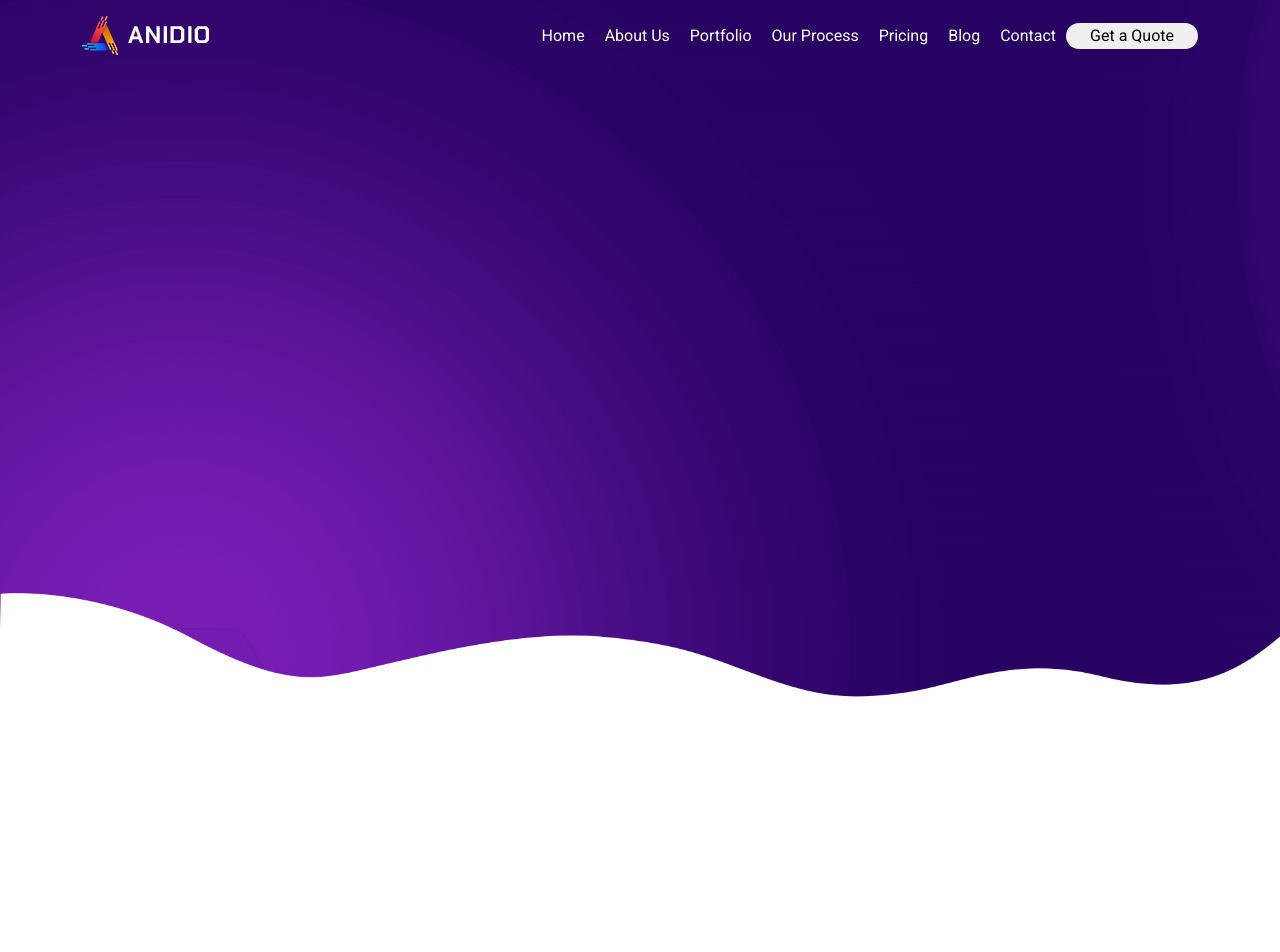
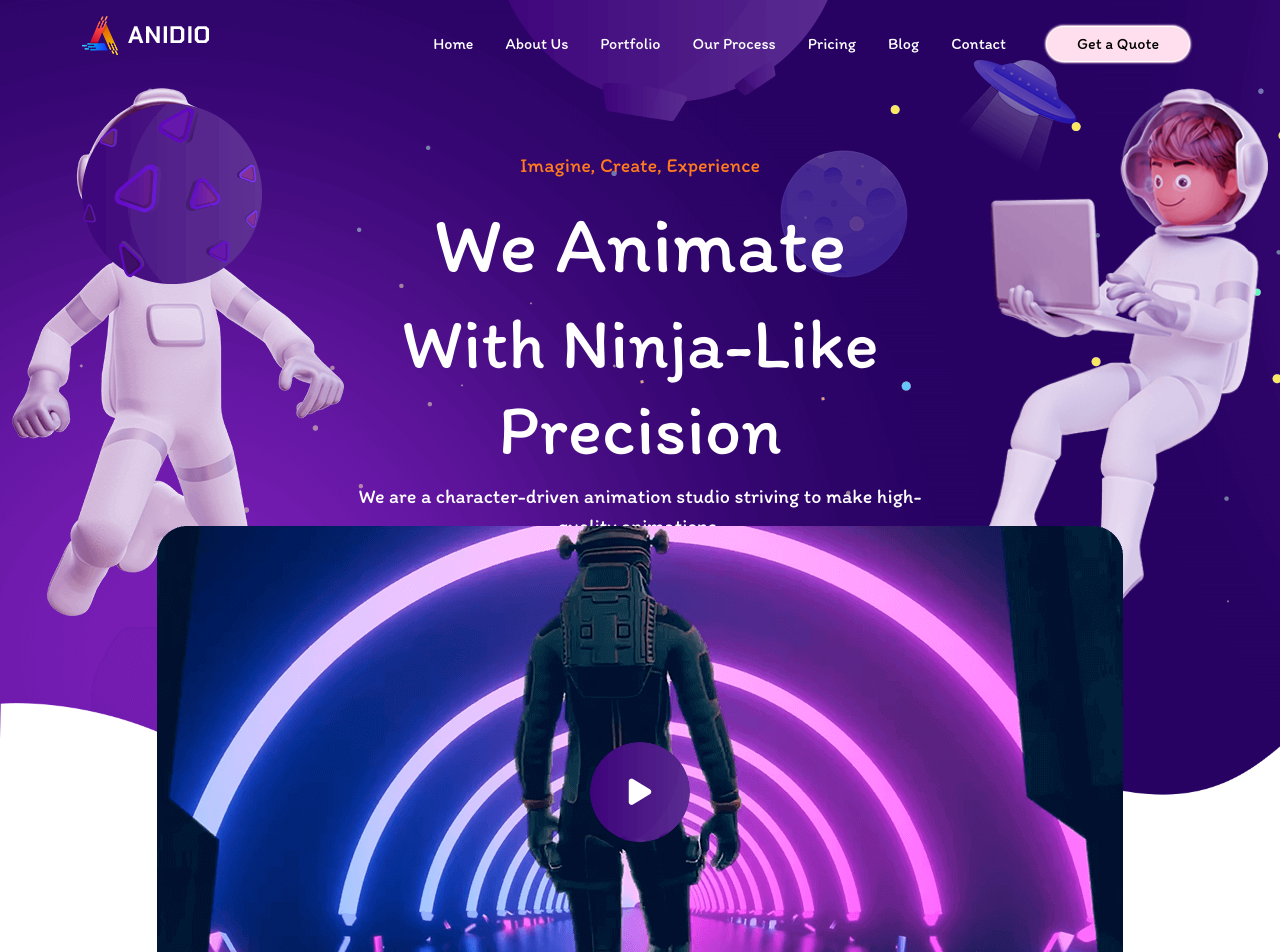
Before and after one commit to PinoMacri/proj-html-vuejs, a Vue app: page / in a window 1280 px wide. Shown: the top 952 px of the page. Before the commit the page ends 800 px from the top, so only its background shows below. Built offline with nearby package versions, Linux system fonts and the light colour scheme.

Commit message:
Finish Header-Decoration

```diff
--- a/index.html
+++ b/index.html
@@ -9,9 +9,7 @@
   <!-- GOOGLE FONTS -->
   <link rel="preconnect" href="https://fonts.googleapis.com">
   <link rel="preconnect" href="https://fonts.gstatic.com" crossorigin>
-  <link
-    href="https://fonts.googleapis.com/css2?family=Roboto:ital,wght@0,100;0,300;0,400;0,500;0,700;1,100;1,300;1,400;1,500&display=swap"
-    rel="stylesheet">
+  <link href="https://fonts.googleapis.com/css2?family=Itim&display=swap" rel="stylesheet">
   <!-- FONT AWESOME -->
   <link rel="stylesheet" href="https://cdnjs.cloudflare.com/ajax/libs/font-awesome/6.2.1/css/all.min.css"
     integrity="sha512-MV7K8+y+gLIBoVD59lQIYicR65iaqukzvf/nwasF0nqhPay5w/9lJmVM2hMDcnK1OnMGCdVK+iQrJ7lzPJQd1w=="
--- a/src/App.vue
+++ b/src/App.vue
@@ -27,7 +27,7 @@ export default {
 <style lang="scss" >
 //* --- GENERAL --- *//
 body {
-  font-family: 'Roboto', sans-serif;
+  font-family: 'Itim', cursive;
 }
 
 ul {
@@ -38,10 +38,7 @@ a {
   text-decoration: none;
 }
 
-/*Check Operation
 p {
-  @include center($axis: ""); mixin
-  background-color: $brand_orange; variabili
+  font-size: 20px;
 }
-*/
 </style>
--- a/src/components/Macro-Components/AppJumbotron.vue
+++ /dev/null
@@ -1,27 +0,0 @@
-<script>
-
-export default {
-    data() {
-        return {
-            name: "AppJumbotron"
-        }
-    }
-}
-
-</script>
-
-
-
-
-<template>
-
-
-
-</template>
-
-
-
-
-<style>
-
-</style>
--- /dev/null
+++ b/src/components/Macro-Components/Card.vue
@@ -0,0 +1,33 @@
+<script>
+
+export default {
+    data() {
+        return {
+            name: "Card"
+        }
+    }, props: {
+        divJumbotron: String,
+        imgJumbotron: String,
+        image: String,
+    }
+}
+
+</script>
+
+
+
+
+<template>
+
+    <div :class="divJumbotron">
+        <img :class="imgJumbotron" :src="image" alt="">
+    </div>
+
+</template>
+
+
+
+
+<style>
+
+</style>
--- a/src/components/Micro-Components/AppLogo.vue
+++ b/src/components/Micro-Components/AppLogo.vue
@@ -16,7 +16,9 @@ export default {
 <template>
 
     <div class="brand-logo">
+
         <img src="../../assets/Img/logo.png" alt="">
+
     </div>
 
 </template>
--- a/src/components/Micro-Components/Button.vue
+++ b/src/components/Micro-Components/Button.vue
@@ -7,6 +7,7 @@ export default {
         }
     }, props: {
         nameButton: String,
+        personalization: String,
     }
 }
 
@@ -17,7 +18,7 @@ export default {
 
 <template>
 
-    <button class="px-4">{{ nameButton }}</button>
+    <button :class="personalization">{{ nameButton }}</button>
 
 </template>
 
--- a/src/components/Micro-Components/Navbar.vue
+++ b/src/components/Micro-Components/Navbar.vue
@@ -8,12 +8,9 @@ export default {
         }
     }, props: {
         links: Array,
-        display: String,
-        color_A: String,
-        padding_A: String,
-        padding_NAV: String,
-        margin_NAV: String,
-        margin_A: String,
+        personalizationNav: String,
+        personalizationUL: String,
+        personalizationA: String,
     }
 }
 
@@ -24,10 +21,10 @@ export default {
 
 <template>
 
-    <nav :style="` padding: ${padding_NAV}; margin: ${margin_NAV}; display:${display} `">
-        <ul :style="` display: ${display}; `">
+    <nav :class="personalizationNav">
+        <ul :class="personalizationUL">
             <li v-for="link in links" :key="link">
-                <a :style="`color:${color_A}; padding: ${padding_A}; margin: ${margin_A} `" href="#">{{ link }}</a>
+                <a :class="personalizationA" href="#">{{ link }}</a>
             </li>
         </ul>
     </nav>
--- a/src/components/Principal-Sections/AppHeader.vue
+++ b/src/components/Principal-Sections/AppHeader.vue
@@ -1,7 +1,7 @@
 <script>
 //*Components Importation
 import AppLogo from "../Micro-Components/AppLogo.vue"
-import AppJumbotron from "../Macro-Components/AppJumbotron.vue";
+import Card from "../Macro-Components/Card.vue";
 import Button from "../Micro-Components/Button.vue";
 import Navbar from "../Micro-Components/Navbar.vue"
 //*External File Importation
@@ -10,14 +10,13 @@ import { headerMenu } from "../../Header-Menu/header-menu"
 import { buttonNavHeader } from "../../Header-Menu/header-menu"
 //*Export Default
 export default {
-    components: { AppLogo, Navbar, Button, AppJumbotron },
+    components: { AppLogo, Navbar, Button, Card },
     data() {
         return {
             name: "AppHeader",
             store: store,
             headerMenu: headerMenu,
             buttonNavHeader: buttonNavHeader,
-
         }
     },
 }
@@ -28,22 +27,70 @@ export default {
 
 
 <template>
-
+    <!-- HEADER -->
     <header>
+        <!-- CONTAINER LOGO & NAV-BAR -->
         <div class="container">
+            <!-- BRAND LOGO -->
             <div class="row logo-navbar py-3">
                 <div class="col-3 logo">
                     <app-logo></app-logo>
                 </div>
+                <!-- NAV-BAR -->
                 <div class="col-9 nav-bar d-flex align-items-center justify-content-end ">
-                    <Navbar :links="headerMenu" display="flex" color_A="white" margin_A="10px"></Navbar>
-                    <Button :nameButton="buttonNavHeader"></Button>
+                    <Navbar :links="headerMenu" personalizationNav="m-3 d-flex" personalizationUL="d-flex"
+                        personalizationA="text-white m-3"></Navbar>
+                    <Button :nameButton="buttonNavHeader" personalization="btn-type bck-pink mx-2"></Button>
+                </div>
+            </div>
+            <!-- PLANET IMAGES -->
+            <div class="row dots ">
+                <div class="col-3 dots-global-start position-absolute mt-3">
+                    <img src="../../assets/Img/globe1.png" alt="">
+                </div>
+                <div class="col-3 dots-global-center-1 position-absolute">
+                    <img class="dots-left" src="../../assets/Img/globe3.png" alt="">
+                </div>
+                <div class="col-3 dots-global-center-2 position-absolute">
+                    <img class="dots-left" src="../../assets/Img/globe2.png" alt="">
+                </div>
+                <div class="col-3 dots-global-end d-flex justify-content-end position-absolute ">
+                    <img class="dots-left" src="../../assets/Img/light.png" alt="">
                 </div>
             </div>
         </div>
-
-
-        <app-jumbotron></app-jumbotron>
+        <!-- CONTAINER LATERAL IMAGE AND CENTER TEXT -->
+        <div class="container-fluid">
+            <!-- LATERAL IMAGE AND CENTER TEXT -->
+            <div class="row">
+                <div class="col-6 left">
+                    <img src="../../assets/Img/left-man.png" alt="">
+                </div>
+                <div class="col-6 position-absolute central-absolute text-white text-center ">
+                    <div class="text ">
+                        <p class="color-orange ">Imagine, Create, Experience</p>
+                        <h1 class="text-center display-1">We Animate</h1>
+                        <h2 class="h1 display-2">With Ninja-Like Precision</h2>
+                        <p>We are a character-driven animation studio striving to make high-quality animations.</p>
+                    </div>
+                    <div class="buttons d-flex justify-content-center my-3 p-3">
+                        <Button nameButton="Start a Project" personalization="btn-type bck-pink mx-2"></Button>
+                        <Button nameButton="Portfolio" personalization="btn-type bck-transparent text-white "></Button>
+                    </div>
+                </div>
+                <div class="col-6 right d-flex justify-content-end">
+                    <img src="../../assets/Img/right-man.png" alt="">
+                </div>
+            </div>
+        </div>
+        <!-- HEADER CARD -->
+        <div class="container-fluid headerCard  position-relative ">
+            <Card divJumbotron="cardJumbotron position-absolute" image="/src/assets/Img/middle.png"></Card>
+            <div class="playCircle position-absolute d-flex justify-content-center align-items-center">
+                <i class="fa-solid fa-play"></i>
+            </div>
+        </div>
+        <!-- FINISH DECORATION SHAPE HEADER -->
         <div class="shape-bottom">
             <img src="../../assets/Img/bottom-shape.png" alt="">
         </div>
@@ -60,18 +107,113 @@ export default {
 @use "../../assets/Scss/mixin" as*;
 @use "../../assets/Scss/variables" as*;
 
-//* --- HEADER --- *//
-/* General-Header */
+//! --- HEADER --- *//
+//* General-Header */
 header {
     background-image: url("../../assets/Img/preloader.png");
-    height: 700px;
+    height: 810px;
     position: relative;
 }
 
+//* Utilities */
+/* Colors & Backgrounds */
+.bck-pink {
+    background-color: $brand_pink;
+}
 
+.bck-transparent {
+    background-color: transparent;
+}
 
+.color-orange {
+    color: $brand_orange;
+}
 
-/* Shape */
+/* Buttons Style */
+.btn-type {
+    border: 1px solid white;
+    box-shadow: 0px 0px 2px 1px $brand_pink;
+    padding: 5px 30px;
+}
+
+//* Nav-Bar */
+div.nav-bar {
+    z-index: 1;
+}
+
+//* Planet-Images */
+.dots-global-center-1 {
+    top: -250px;
+    left: 50%;
+    transform: translate(-50%);
+}
+
+.dots-global-center-2 {
+    left: 60%;
+    top: 150px;
+}
+
+.dots-global-end {
+    left: 60%;
+    top: 60px;
+}
+
+.col-6.left {
+    background-image: url("../../assets/img/dots-left.png");
+}
+
+.col-6.central-absolute {
+    top: 150px;
+    left: 50%;
+    transform: translate(-50%);
+}
+
+.col-6.right {
+    background-image: url("../../assets/Img/dots-right.png");
+}
+
+//* Header Card */
+.headerCard {
+    top: -90px;
+
+    height: 511px;
+    z-index: 1;
+
+    .cardJumbotron {
+        left: 50%;
+        top: 0px;
+        transform: translate(-50%);
+        position: absolute;
+        text-align: center;
+        z-index: 1;
+    }
+
+    .playCircle {
+        height: 100px;
+        width: 100px;
+        border-radius: 50%;
+        border: none;
+        z-index: 1;
+        left: 50%;
+        transform: translateX(-50%);
+        top: 50%;
+        margin-top: -40px;
+
+        background-image: url("../../assets/Img/globe3.png");
+        background-size: 100%;
+
+        &:hover {
+            cursor: pointer;
+        }
+
+        i {
+            color: white;
+            font-size: 30px;
+        }
+    }
+}
+
+//* Header Decoration Shape */
 .shape-bottom {
     position: absolute;
     bottom: 0;
```
